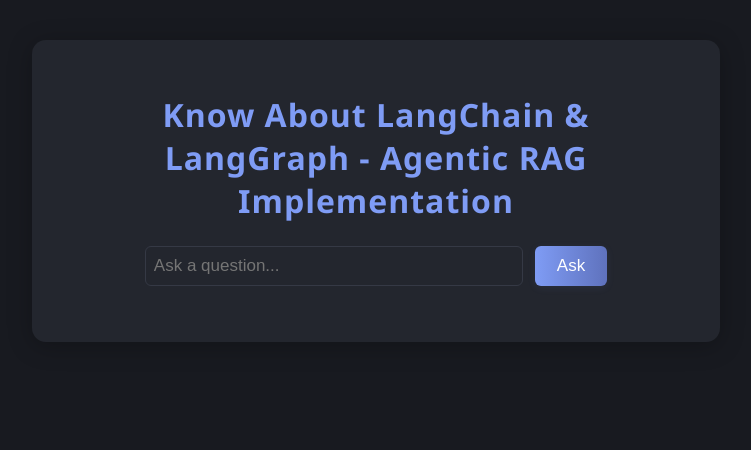
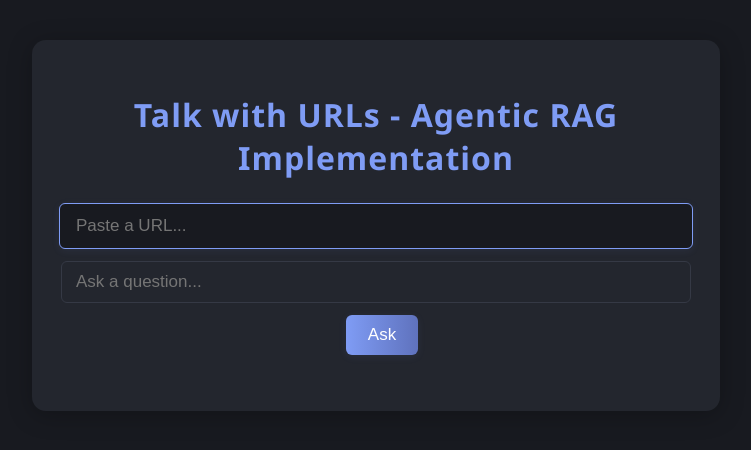
Before and after one commit to SohamMistry01/Agentic-RAG-on-Flask, a Flask app: page / in a window 1280 px wide. Shown: the top 450 px of the page, without its empty margins (264-1015 px from the left). Run offline with Flask 3, Linux system fonts and the light colour scheme.

Commit message:
Updated Agentic RAG Apllication

```diff
--- a/app.py
+++ b/app.py
@@ -1,5 +1,12 @@
 from flask import Flask, render_template, request
 from graph import graph
+from tools import extract_text_from_url, build_dynamic_retriever_tool
+import markdown as md
+from markupsafe import Markup
+import io
+import sys
+from contextlib import redirect_stdout
+from langchain_core.messages import HumanMessage
 
 app = Flask(__name__)
 
@@ -7,20 +14,39 @@ app = Flask(__name__)
 def index():
     response = None
     user_query = None
+    url = None
+    tool_called = None
+    debug_output = None
     if request.method == 'POST':
+        url = request.form.get('url')
         user_query = request.form.get('query')
-        if user_query:
-            # Run the graph with the user query
-            result = graph.invoke({"messages": user_query})
-            # Extract the answer from the result
-            messages = result.get('messages', [])
-            if messages:
-                # If message is a string, use it directly; else, try .content
-                if isinstance(messages[-1], str):
-                    response = messages[-1]
-                else:
-                    response = getattr(messages[-1], 'content', str(messages[-1]))
-    return render_template('index.html', response=response, user_query=user_query)
+        if url and user_query:
+            try:
+                retriever_tool = build_dynamic_retriever_tool(url)
+                url_text = extract_text_from_url(url)
+                f = io.StringIO()
+                with redirect_stdout(f):
+                    result = graph.invoke(
+                        {"messages": [HumanMessage(content=user_query)], "context": url_text},
+                        config={"tools": [retriever_tool]}
+                    )
+                debug_output = f.getvalue()
+                messages = result.get('messages', [])
+                tool_called = result.get('tool_called', None)
+                if messages:
+                    if isinstance(messages[-1], str):
+                        response = messages[-1]
+                    else:
+                        response = getattr(messages[-1], 'content', str(messages[-1]))
+            except Exception as e:
+                response = f"Error processing URL: {e}"
+    return render_template('index.html', response=response, user_query=user_query, url=url, tool_called=tool_called, debug_output=debug_output)
+
+@app.template_filter('markdown')
+def markdown_filter(text):
+    if not text:
+        return ""
+    return Markup(md.markdown(text, extensions=['fenced_code', 'tables']))
 
 if __name__ == '__main__':
     app.run(debug=True)
--- a/graph.py
+++ b/graph.py
@@ -1,21 +1,13 @@
 from langgraph.graph import END, StateGraph, START
 from langgraph.prebuilt import ToolNode, tools_condition
-from nodes import agent, grade_documents, generate, rewrite, AgentState
-from tools import tools
-
-# Instantiate models once
-from langchain_groq import ChatGroq
-import os
-from dotenv import load_dotenv
-load_dotenv()
-os.environ['GROQ_API_KEY']=os.getenv("GROQ_API_KEY")
-
-chat_model = ChatGroq(model="llama-3.3-70b-versatile")
-chat_model_with_tools = chat_model.bind_tools(tools)
+from nodes import agent, grade_document, generate, rewrite, AgentState
+from tools import build_dynamic_retriever_tool
 
 workflow = StateGraph(AgentState)
 workflow.add_node("agent", agent)
-retrieve = ToolNode(tools)
+# For testing, hardcode a tool for a known URL
+test_tool = build_dynamic_retriever_tool("https://scikit-learn.org/stable/modules/kernel_ridge.html")
+retrieve = ToolNode([test_tool])
 workflow.add_node("retrieve", retrieve)
 workflow.add_node("rewrite", rewrite)
 workflow.add_node("generate", generate)
@@ -30,10 +22,8 @@ workflow.add_conditional_edges(
 )
 workflow.add_conditional_edges(
     "retrieve",
-    grade_documents,
+    grade_document,
 )
 workflow.add_edge("generate", END)
 workflow.add_edge("rewrite", "agent")
 graph = workflow.compile()
-
-result = {"messages": ["Test response"]}
--- a/requirements.txt
+++ b/requirements.txt
@@ -11,3 +11,5 @@ python-dotenv
 langchain-huggingface
 sentence-transformers
 bs4
+requests
+markdown
--- a/static/style.css
+++ b/static/style.css
@@ -21,10 +21,14 @@ h1 {
 }
 form {
     display: flex;
-    justify-content: center;
+    flex-direction: column;
+    align-items: center;
+    gap: 12px;
     margin-bottom: 24px;
 }
 input[type="text"] {
+    width: 100%;
+    margin-top: 0;
     border: 1px solid #353945;
     border-radius: 6px;
     font-size: 17px;
@@ -33,11 +37,27 @@ input[type="text"] {
     padding: 10px 14px;
     outline: none;
     transition: border 0.2s;
-    width: 60%;
 }
 input[type="text"]:focus {
     border: 1.5px solid #7f9cf5;
     background: #1a1d23;
+}
+.url-input {
+    border: 1.5px solid #7f9cf5;
+    border-radius: 6px;
+    font-size: 17px;
+    background: #181a20;
+    color: #e0e0e0;
+    padding: 12px 16px;
+    outline: none;
+    width: 100%;
+    margin-bottom: 0;
+    transition: border 0.2s, background 0.2s;
+    box-shadow: 0 2px 8px rgba(127,156,245,0.08);
+}
+.url-input:focus {
+    border: 2px solid #5f72bd;
+    background: #23262e;
 }
 button {
     background: linear-gradient(90deg, #7f9cf5 0%, #5f72bd 100%);
--- a/templates/index.html
+++ b/templates/index.html
@@ -7,17 +7,30 @@
 </head>
 <body>
     <div class="container">
-        <h1>Know About LangChain & LangGraph - Agentic RAG Implementation</h1>
-        <form method="post">
-            <input type="text" name="query" placeholder="Ask a question..." required style="width: 60%; padding: 8px;">
+        <h1>Talk with URLs - Agentic RAG Implementation</h1>
+        <form method="post" style="flex-direction: column; align-items: center; gap: 12px;">
+            <input type="url" name="url" placeholder="Paste a URL..." class="url-input" required>
+            <input type="text" name="query" placeholder="Ask a question..." required>
             <button type="submit">Ask</button>
         </form>
         {% if response %}
         <div class="response">
+            {% if url %}
+            <h2>URL:</h2>
+            <p><a href="{{ url }}" target="_blank" style="color: #7f9cf5; word-break: break-all;">{{ url }}</a></p>
+            {% endif %}
             <h2>Your Question:</h2>
             <p>{{ user_query }}</p>
             <h2>Response:</h2>
-            <p>{{ response }}</p>
+            <div class="markdown-body">{{ response | markdown }}</div>
+            {% if tool_called is not none %}
+                <h2>Tool Call:</h2>
+                <p>{{ 'Yes' if tool_called else 'No' }}</p>
+            {% endif %}
+            {% if debug_output %}
+            <h2>Debug Trace:</h2>
+            <pre style="background:#222;color:#eee;padding:1em;border-radius:8px;overflow-x:auto;max-height:300px;">{{ debug_output }}</pre>
+            {% endif %}
         </div>
         {% endif %}
     </div>
--- a/tools.py
+++ b/tools.py
@@ -1,54 +1,42 @@
+import os
+from dotenv import load_dotenv
 from langchain_community.document_loaders import WebBaseLoader
 from langchain_community.vectorstores import FAISS
+from langchain_text_splitters import RecursiveCharacterTextSplitter
 from langchain_huggingface import HuggingFaceEmbeddings
-from langchain_text_splitters import RecursiveCharacterTextSplitter
+from langchain_core.documents import Document
 from langchain.tools.retriever import create_retriever_tool
+import requests
+from bs4 import BeautifulSoup
 
-import os
-from dotenv import load_dotenv
 load_dotenv()
 hf_token = os.getenv("HF_TOKEN")
 if hf_token is not None:
     os.environ['HF_TOKEN'] = hf_token
 
-# Load HuggingFace embeddings only once
 embedding_model = HuggingFaceEmbeddings(model_name="sentence-transformers/all-mpnet-base-v2")
 
-# LangGraph URLs
-urls=[
-    "https://langchain-ai.github.io/langgraph/tutorials/introduction/",
-    "https://langchain-ai.github.io/langgraph/tutorials/workflows/",
-    "https://langchain-ai.github.io/langgraph/how-tos/map-reduce/"
-]
-docs=[WebBaseLoader(url).load() for url in urls]
-docs_list = [item for sublist in docs for item in sublist]
-text_splitter = RecursiveCharacterTextSplitter(chunk_size=1000, chunk_overlap=100)
-docs_splits = text_splitter.split_documents(docs_list)
-vectorstore = FAISS.from_documents(documents=docs_splits,
-                                   embedding = embedding_model)
-retriever = vectorstore.as_retriever()
-retriever_tool = create_retriever_tool(
-    retriever,
-    "Blog_Retriever",
-    "Search and Run information about LangGraph"
-)
+def extract_text_from_url(url):
+    response = requests.get(url, timeout=10)
+    response.raise_for_status()
+    soup = BeautifulSoup(response.text, 'html.parser')
+    for script_or_style in soup(['script', 'style']):
+        script_or_style.decompose()
+    text = soup.get_text(separator=' ', strip=True)
+    return text
 
-# LangChain URLs
-langchain_urls=[
-    "https://python.langchain.com/docs/tutorials/",
-    "https://python.langchain.com/docs/tutorials/chatbot/",
-    "https://python.langchain.com/docs/tutorials/qa_chat_history/"
-]
-docs2 = [WebBaseLoader(url).load() for url in langchain_urls]
-docs_list2 = [item for sublist in docs2 for item in sublist]
-doc_splits = text_splitter.split_documents(docs_list2)
-vectorstorelangchain=FAISS.from_documents(documents=doc_splits,
-                                          embedding = embedding_model)
-retrieverlangchain=vectorstorelangchain.as_retriever()
-retriever_tool_langchain=create_retriever_tool(
-    retrieverlangchain,
-    "LangChain_blog_retriever",
-    "Search and run information about Langchain"
-)
+def build_dynamic_retriever_tool(url):
+    text = extract_text_from_url(url)
+    doc = Document(page_content=text, metadata={"source": url})
+    text_splitter = RecursiveCharacterTextSplitter(chunk_size=1000, chunk_overlap=200)
+    docs_splits = text_splitter.split_documents([doc])
+    vectorstore = FAISS.from_documents(documents=docs_splits, embedding=embedding_model)
+    retriever = vectorstore.as_retriever()
+    retriever_tool = create_retriever_tool(
+        retriever,
+        name="Blog_Retriever",
+        description="ALWAYS use this tool to answer any question about the provided URL. This tool searches the content of the URL."
+    )
+    return retriever_tool
 
-tools = [retriever_tool, retriever_tool_langchain]
+tools = [build_dynamic_retriever_tool]
```
Also changed, not shown: other parts of static/style.css (+59 -0 lines), nodes.py (+54 -31 lines), README.md, 1 other file.
